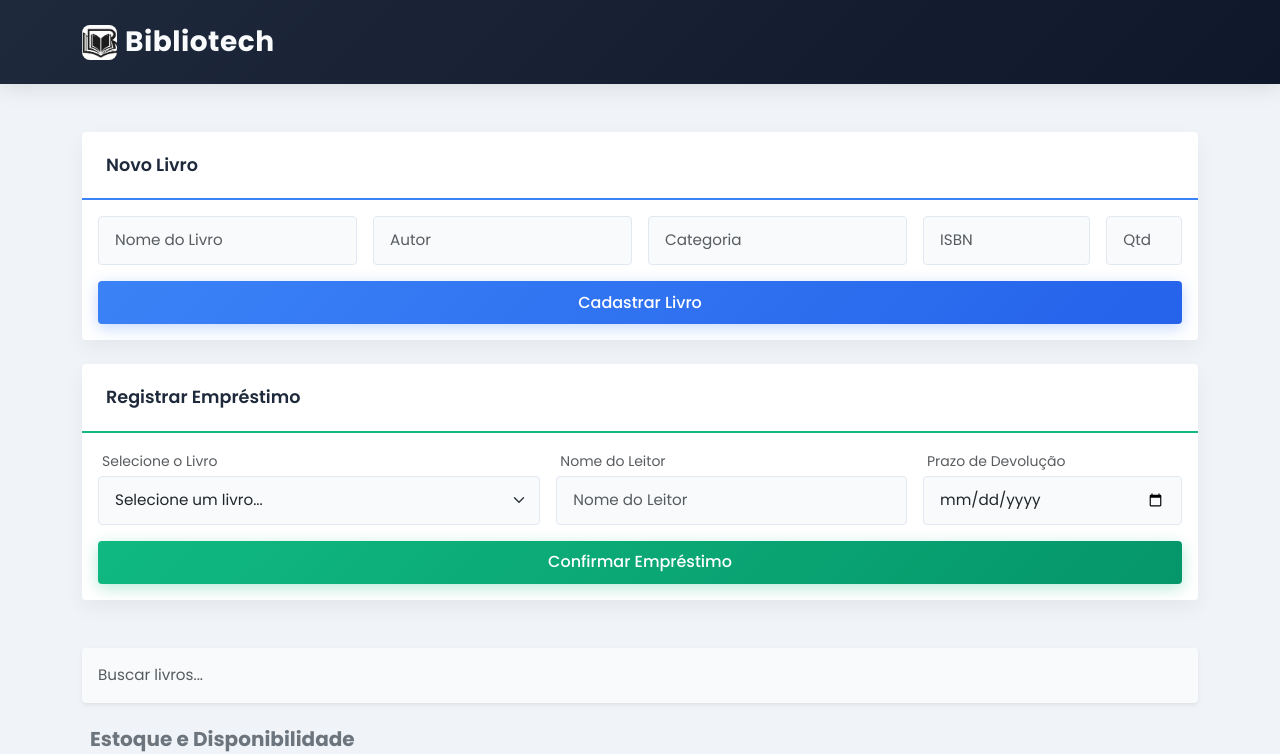
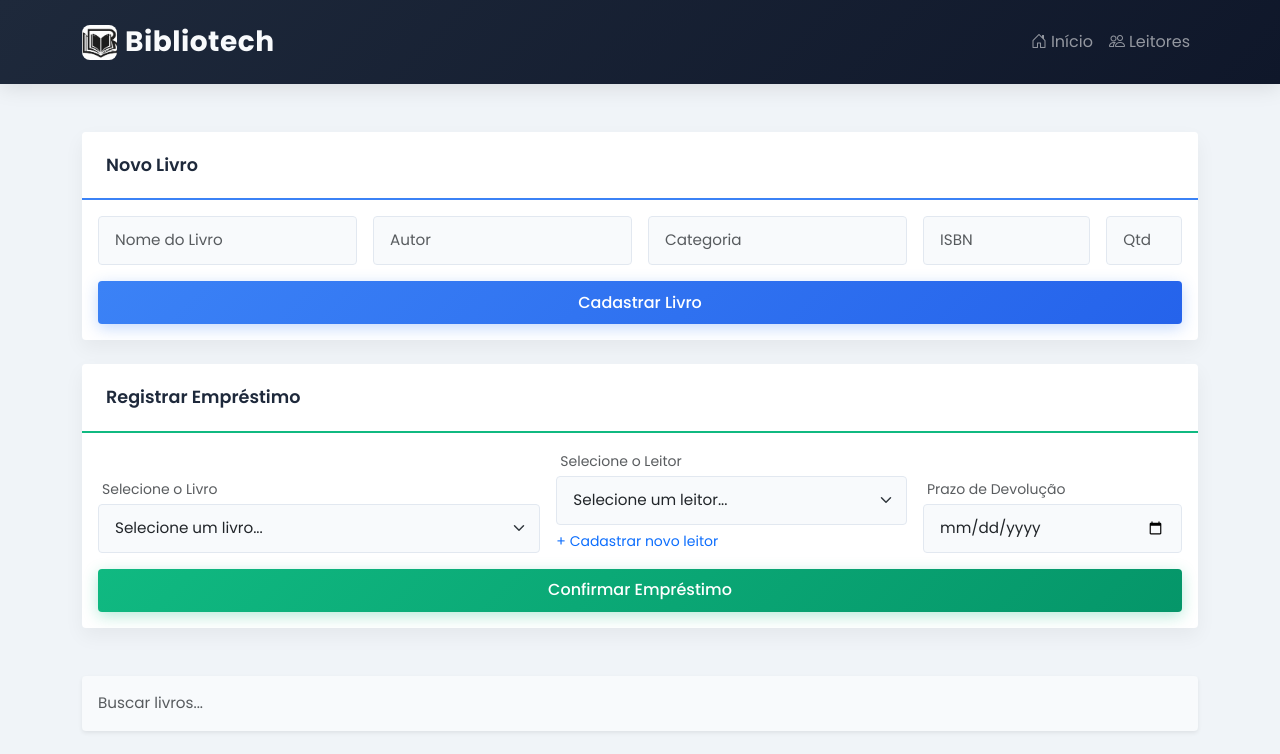
Before and after one commit to ViniciusJacomo/bibliotech-web, a Flask app: page / in a window 1280 px wide. Shown: the top 754 px of the page. Run offline with Flask 3, Linux system fonts and the light colour scheme; data comes from the database, SQL or seed files in the repository; both versions use the stored data as it was after the commit.

Commit message:
Adiciona cadastro de usuario

```diff
--- a/app.py
+++ b/app.py
@@ -25,10 +25,19 @@ class Livro(db.Model):
 
     emprestimos = db.relationship('Emprestimo', backref='livro', lazy=True, cascade="all, delete-orphan")
 
+class Leitor(db.Model):
+    id = db.Column(db.Integer, primary_key=True)
+    nome = db.Column(db.String(200), nullable=False)
+    documento = db.Column(db.String(50), nullable=True)
+    contato = db.Column(db.String(100), nullable=True)
+
+    emprestimos = db.relationship('Emprestimo', backref='leitor', lazy=True)
+
 class Emprestimo(db.Model):
     id = db.Column(db.Integer, primary_key=True)
     livro_id = db.Column(db.Integer, db.ForeignKey('livro.id'), nullable=False)
-    nome_pessoa = db.Column(db.String(200), nullable=False)
+    leitor_id = db.Column(db.Integer, db.ForeignKey('leitor.id'), nullable=True)
+    nome_pessoa = db.Column(db.String(200), nullable=True)
     data_emprestimo = db.Column(db.Date, nullable=False, default=date.today)
     prazo_devolucao = db.Column(db.Date, nullable=False)
     data_devolucao = db.Column(db.Date, nullable=True)
@@ -43,9 +52,40 @@ with app.app_context():
 @app.route('/')
 def index():
     livros = Livro.query.all()
+    leitores = Leitor.query.order_by(Leitor.nome).all()
     emprestimos_ativos = Emprestimo.query.filter_by(data_devolucao=None).all()
     hoje = date.today()
-    return render_template('index.html', livros=livros, emprestimos=emprestimos_ativos, hoje=hoje)
+    return render_template('index.html', livros=livros, leitores=leitores, emprestimos=emprestimos_ativos, hoje=hoje)
+
+@app.route('/leitores')
+def listar_leitores():
+    leitores = Leitor.query.all()
+    return render_template('leitores.html', leitores=leitores)
+
+@app.route('/adicionar_leitor', methods=['POST'])
+def adicionar_leitor():
+    nome = request.form.get('nome')
+    documento = request.form.get('documento')
+    contato = request.form.get('contato')
+
+    novo_leitor = Leitor(nome=nome, documento=documento, contato=contato)
+    db.session.add(novo_leitor)
+    db.session.commit()
+
+    flash('Leitor cadastrado com sucesso!', 'success')
+    return redirect(url_for('listar_leitores'))
+
+@app.route('/excluir_leitor/<int:id_leitor>')
+def excluir_leitor(id_leitor):
+    leitor = Leitor.query.get(id_leitor)
+    if leitor:
+        if leitor.emprestimos:
+            flash(f'Erro: O leitor "{leitor.nome}" possui históricos de empréstimo e não pode ser excluído.', 'danger')
+        else:
+            db.session.delete(leitor)
+            db.session.commit()
+            flash(f'Leitor "{leitor.nome}" excluído com sucesso.', 'success')
+    return redirect(url_for('listar_leitores'))
 
 @app.route('/adicionar_livro', methods=['POST'])
 def adicionar_livro():
@@ -65,25 +105,37 @@ def adicionar_livro():
 @app.route('/emprestar', methods=['POST'])
 def emprestar():
     livro_id = int(request.form.get('livro_id'))
-    nome_pessoa = request.form.get('nome_pessoa')
+    leitor_id = request.form.get('leitor_id')
     prazo_str = request.form.get('prazo_devolucao')
 
-    # Validação 1: O leitor já possui este livro específico em aberto?
-    duplicado = Emprestimo.query.filter_by(nome_pessoa=nome_pessoa, livro_id=livro_id, data_devolucao=None).first()
-    if duplicado:
-        flash(f'Erro: {nome_pessoa} já possui o livro "{duplicado.livro.nome}" emprestado!', 'danger')
+    if not leitor_id:
+        flash('Erro: Selecione um leitor.', 'danger')
         return redirect(url_for('index'))
 
-    # Validação 2: Manter sua regra original (limite de 1 livro ativo por leitor)
-    emprestimo_ativo = Emprestimo.query.filter_by(nome_pessoa=nome_pessoa, data_devolucao=None).first()
+    leitor_id = int(leitor_id)
+    leitor = Leitor.query.get(leitor_id)
+
+    # Validação 1: O leitor já possui este livro específico em aberto?
+    duplicado = Emprestimo.query.filter_by(leitor_id=leitor_id, livro_id=livro_id, data_devolucao=None).first()
+    if duplicado:
+        flash(f'Erro: {leitor.nome} já possui o livro "{duplicado.livro.nome}" emprestado!', 'danger')
+        return redirect(url_for('index'))
+
+    # Validação 2: Limite de 1 livro ativo por leitor
+    emprestimo_ativo = Emprestimo.query.filter_by(leitor_id=leitor_id, data_devolucao=None).first()
     if emprestimo_ativo:
-        flash(f'Erro: {nome_pessoa} já possui um livro emprestado. Devolva-o antes de pegar outro.', 'danger')
+        flash(f'Erro: {leitor.nome} já possui um livro emprestado. Devolva-o antes de pegar outro.', 'danger')
         return redirect(url_for('index'))
 
     livro = Livro.query.get(livro_id)
     if livro and livro.quantidade > 0:
         prazo = datetime.strptime(prazo_str, '%Y-%m-%d').date()
-        novo_emprestimo = Emprestimo(livro_id=livro.id, nome_pessoa=nome_pessoa, prazo_devolucao=prazo)
+        novo_emprestimo = Emprestimo(
+            livro_id=livro.id,
+            leitor_id=leitor_id,
+            nome_pessoa=leitor.nome, # Satisfaz a restrição NOT NULL temporariamente
+            prazo_devolucao=prazo
+        )
 
         livro.quantidade -= 1
         db.session.add(novo_emprestimo)
@@ -124,10 +176,11 @@ def estender_prazo(id_emprestimo):
         flash('Prazo estendido!', 'success')
     return redirect(url_for('index'))
 
-@app.route('/historico_usuario/<string:nome>')
-def historico_usuario(nome):
-    historico = Emprestimo.query.filter_by(nome_pessoa=nome).order_by(Emprestimo.data_emprestimo.desc()).all()
-    return render_template('historico.html', historico=historico, nome=nome)
+@app.route('/historico_usuario/<int:leitor_id>')
+def historico_usuario(leitor_id):
+    leitor = Leitor.query.get_or_404(leitor_id)
+    historico = Emprestimo.query.filter_by(leitor_id=leitor_id).order_by(Emprestimo.data_emprestimo.desc()).all()
+    return render_template('historico.html', historico=historico, nome=leitor.nome)
 
 if __name__ == '__main__':
     app.run(debug=True)
--- a/templates/base.html
+++ b/templates/base.html
@@ -16,6 +16,19 @@
                 <img src="{{ url_for('static', filename='logo.jpeg') }}" alt="Logo Bibliotech" width="35" height="35" class="me-2" style="border-radius: 8px; object-fit: cover;">
                 Bibliotech
             </a>
+            <button class="navbar-toggler" type="button" data-bs-toggle="collapse" data-bs-target="#navbarNav">
+                <span class="navbar-toggler-icon"></span>
+            </button>
+            <div class="collapse navbar-collapse" id="navbarNav">
+                <ul class="navbar-nav ms-auto">
+                    <li class="nav-item">
+                        <a class="nav-link" href="{{ url_for('index') }}"><i class="bi bi-house-door me-1"></i>Início</a>
+                    </li>
+                    <li class="nav-item">
+                        <a class="nav-link" href="{{ url_for('listar_leitores') }}"><i class="bi bi-people me-1"></i>Leitores</a>
+                    </li>
+                </ul>
+            </div>
         </div>
     </nav>
 
--- a/templates/index.html
+++ b/templates/index.html
@@ -36,8 +36,14 @@
                             </select>
                         </div>
                         <div class="col-md-4">
-                            <label class="form-label text-muted small ms-1 mb-1">Nome do Leitor</label>
-                            <input type="text" name="nome_pessoa" class="form-control" placeholder="Nome do Leitor" required>
+                            <label class="form-label text-muted small ms-1 mb-1">Selecione o Leitor</label>
+                            <select name="leitor_id" class="form-select" required>
+                                <option value="">Selecione um leitor...</option>
+                                {% for leitor in leitores %}
+                                    <option value="{{ leitor.id }}">{{ leitor.nome }}</option>
+                                {% endfor %}
+                            </select>
+                            <div class="mt-1"><a href="{{ url_for('listar_leitores') }}" class="small text-decoration-none">+ Cadastrar novo leitor</a></div>
                         </div>
                         <div class="col-md-3">
                             <label class="form-label text-muted small ms-1 mb-1">Prazo de Devolução</label>
@@ -100,7 +106,13 @@
             {% for emp in emprestimos %}
             <tr class="{% if emp.prazo_devolucao < hoje %}linha-atrasada{% endif %}">
                 <td class="fw-medium text-dark">{{ emp.livro.nome }}</td>
-                <td><a href="/historico_usuario/{{ emp.nome_pessoa }}" class="text-decoration-none">{{ emp.nome_pessoa }}</a></td>
+                <td>
+                    {% if emp.leitor %}
+                        <a href="{{ url_for('historico_usuario', leitor_id=emp.leitor.id) }}" class="text-decoration-none">{{ emp.leitor.nome }}</a>
+                    {% else %}
+                        {{ emp.nome_pessoa }} (Migrado)
+                    {% endif %}
+                </td>
                 <td>{{ emp.data_emprestimo.strftime('%d/%m/%Y') }}</td>
                 <td class="fw-medium text-dark">{{ emp.prazo_devolucao.strftime('%d/%m/%Y') }}</td>
                 <td class="text-center">
```
Also changed, not shown: templates/leitores.html (added, +77 -0 lines), instance/bibliotech.db.
